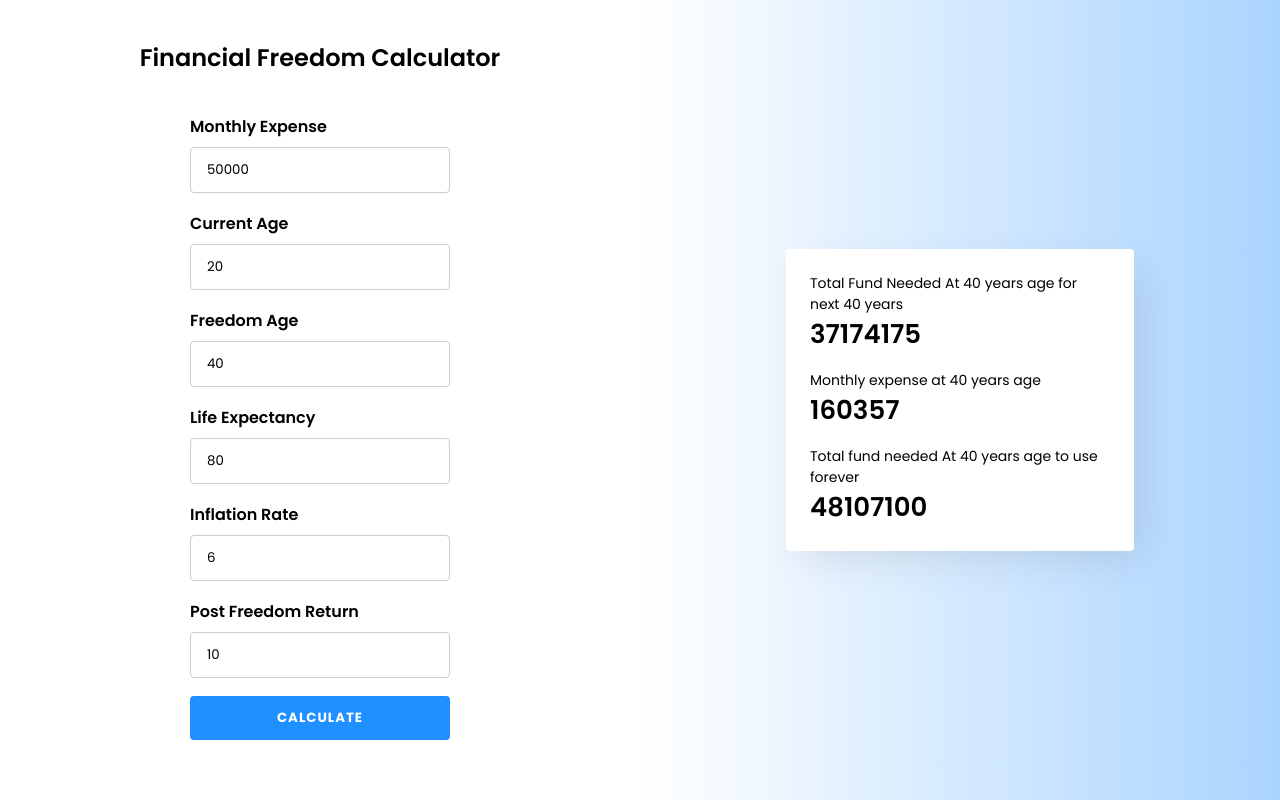
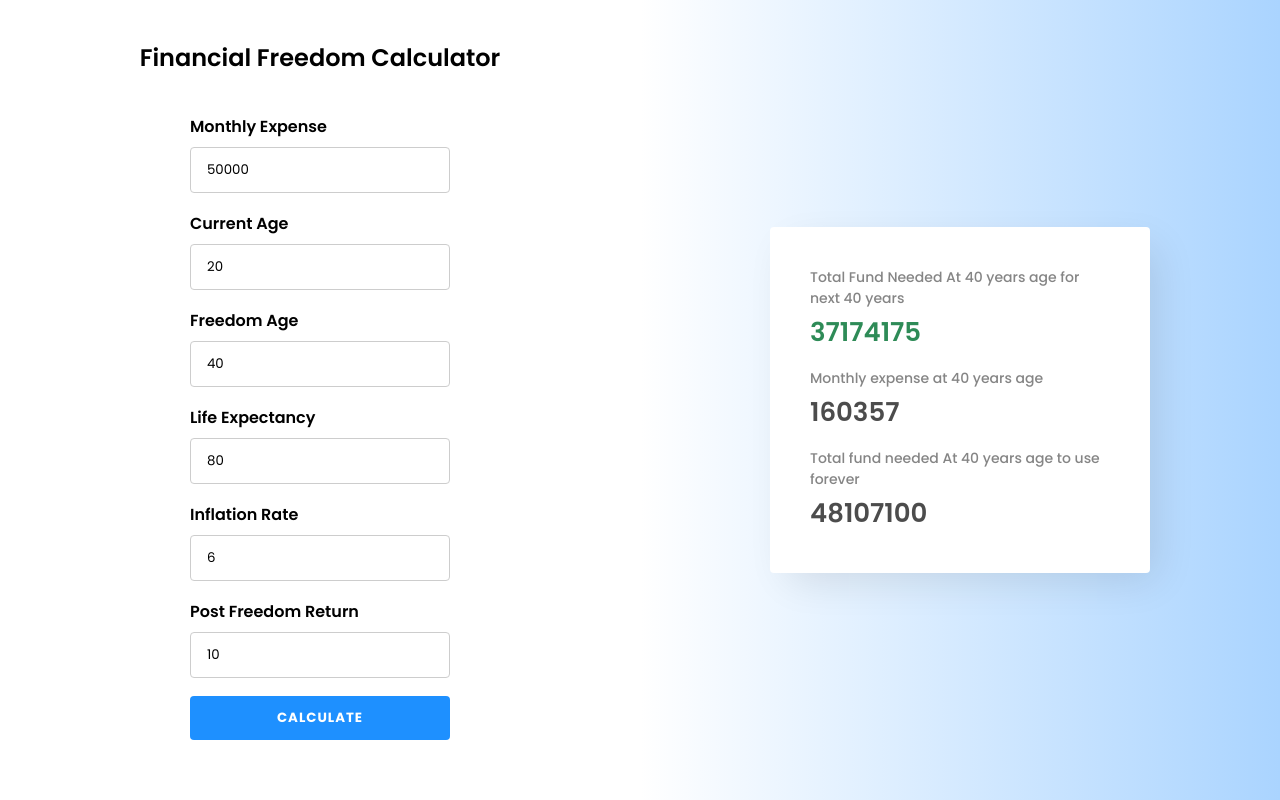
Before and after one commit to Creanick/freedomcalculator, a React (Create React App) app: page / in a window 1280 px wide. Built offline with nearby package versions, Linux system fonts and the light colour scheme.

Commit message:
refined fund component design

```diff
--- a/src/App.tsx
+++ b/src/App.tsx
@@ -2,7 +2,7 @@ import { FormikErrors, useFormik } from "formik";
 import { useState } from "react";
 import styled from "styled-components";
 import Button from "./components/Button/Button";
-import Fund from "./components/Fund/Fund";
+import Fund, { FundPriority } from "./components/Fund/Fund";
 import Header from "./components/Header/Header";
 import Input from "./components/Input/Input";
 import LabeledInput from "./components/LabeledInput/LabeledInput";
@@ -52,7 +52,7 @@ const FundContainer = styled.div`
   border-radius: 4px;
   background-color: white;
   box-shadow: 12px 13px 39px -7px #0000001c;
-  padding: 24px;
+  padding: 40px;
   max-width: 300px;
   display: grid;
   gap: 16px;
@@ -169,7 +169,7 @@ const App = () => {
       </InputSection>
       <ResultSection>
         <FundContainer>
-          <Fund amount={totalMortalFund}>Total Fund Needed At {submittedFreedomAge} years age for next {submittedLifeExpectancy - submittedFreedomAge} years</Fund>
+          <Fund priority={FundPriority.primary} amount={totalMortalFund}>Total Fund Needed At {submittedFreedomAge} years age for next {submittedLifeExpectancy - submittedFreedomAge} years</Fund>
           <Fund amount={monthlyExpenseAtFreedom}>Monthly expense at {submittedFreedomAge} years age</Fund>
           <Fund amount={totalImmortalFund}>Total fund needed At {submittedFreedomAge} years age to use forever</Fund>
         </FundContainer>
--- a/src/components/Fund/Fund.tsx
+++ b/src/components/Fund/Fund.tsx
@@ -1,23 +1,48 @@
 import { FunctionComponent } from 'react'
-import styled from 'styled-components';
+import styled, { css } from 'styled-components';
+export enum FundPriority {
+    primary,
+    secondary
+}
 interface Props {
     amount: number
+    priority?: FundPriority
 }
+const titleBaseColor = "#858585";
+const amountBaseColor = "#4c4c4c";
 const FundTitle = styled.p`
-    margin:0;
     font-size: 14px;
-`;
+    font-weight: 500;
+    `;
 const FundAmount = styled.p`
-    margin: 0;
     font-size: 26px;
     font-weight: 600;
+    `;
+const Wrapper = styled.div<{ active?: boolean }>`
+    ${FundTitle},${FundAmount}{
+        margin:0;
+    }
+    ${FundAmount}{
+        color: ${amountBaseColor};
+    }
+    ${FundTitle}{
+        color:${titleBaseColor};
+        margin-bottom: 4px;
+    }
+    ${props => {
+        return props.active && css`
+            ${FundAmount}{
+                color: seagreen;
+            }
+        `;
+    }}
 `;
-const Fund: FunctionComponent<Props> = (props) => {
+const Fund: FunctionComponent<Props> = ({ children, amount, priority = FundPriority.secondary }) => {
     return (
-        <div>
-            <FundTitle>{props.children}</FundTitle>
-            <FundAmount>{props.amount}</FundAmount>
-        </div>
+        <Wrapper active={priority === FundPriority.primary ? true : false}>
+            <FundTitle>{children}</FundTitle>
+            <FundAmount>{amount}</FundAmount>
+        </Wrapper>
     )
 }
 
```
